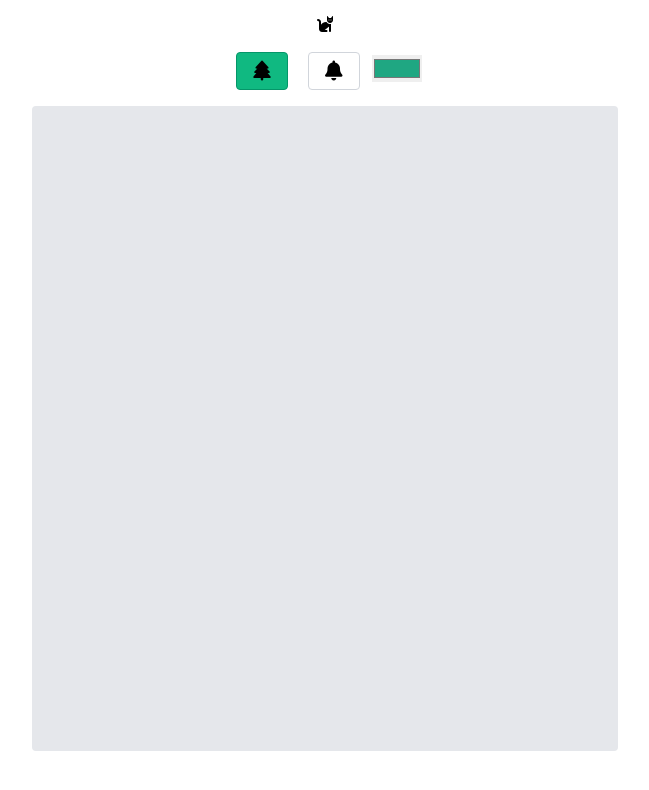
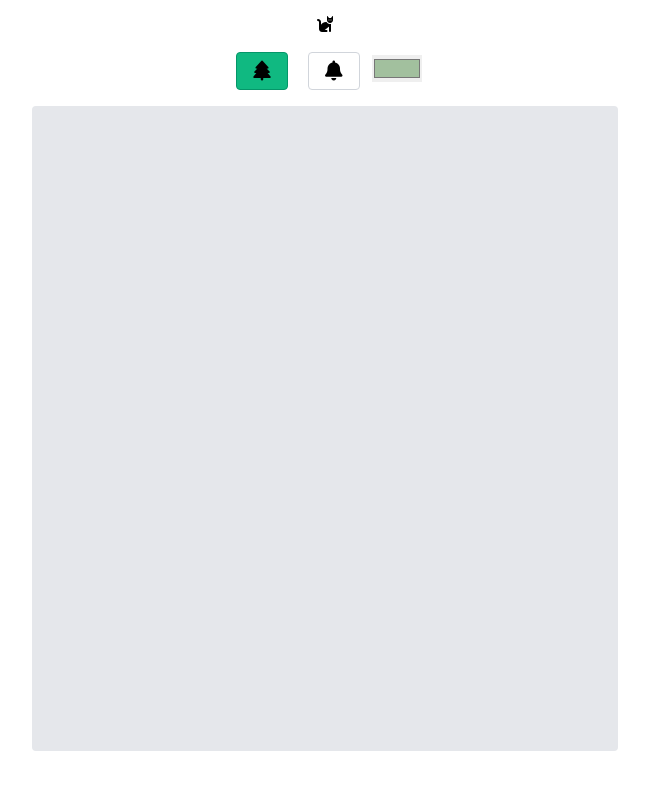
Before and after one commit to Makohan/svelte-christmas-tree, a Svelte app: page / in a window 1280 px wide. Shown: the top 790 px of the page, without its empty margins (315-964 px from the left). Built offline with nearby package versions, Linux system fonts and the light colour scheme.

Commit message:
set default color

```diff
--- a/src/components/containers/ChristmasTree.svelte
+++ b/src/components/containers/ChristmasTree.svelte
@@ -5,19 +5,22 @@
   import type { TreeOrnament } from "../../store/treeOrnaments";
   import Ornament from "../atoms/Ornament.svelte";
 
+  const DEFAULT_TREE_COLOR = "#a2C09e";
+  const DEFAULT_BELL_COLOR = "#ECF71E";
+
   function handleClickTree() {
     ornament.setTree();
+    ornament.setColor(DEFAULT_TREE_COLOR);
   }
   function handleClickBell() {
     ornament.setBell();
+    ornament.setColor(DEFAULT_BELL_COLOR);
   }
   function handleChangeColor(event) {
     ornament.setColor(event.target.value);
   }
   function handleClickCanvas(event: MouseEvent) {
-    const x = event.pageX; // 水平の位置座標
-    const y = event.pageY; // 垂直の位置座標
-    treeOrnaments.push(x, y, ornament.get());
+    treeOrnaments.push(event.pageX, event.pageY, ornament.get());
   }
 
   let isActiveTree = false;
--- a/src/store/ornament.ts
+++ b/src/store/ornament.ts
@@ -13,7 +13,7 @@ export type Ornament = {
 function createOrnament() {
   const defaultState: Ornament = {
     type: "tree",
-    colorHex: "#1fa782",
+    colorHex: "#a2C09e",
   };
   const self = writable(defaultState);
 
```
